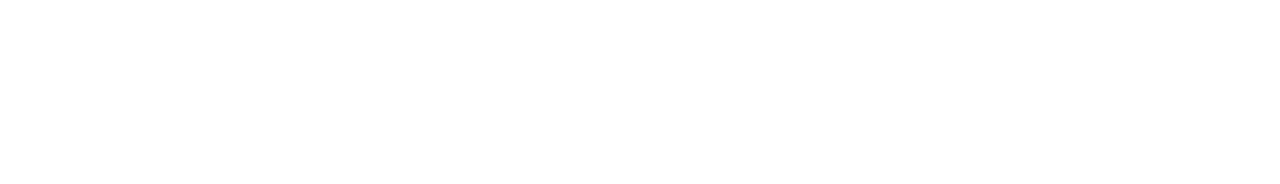
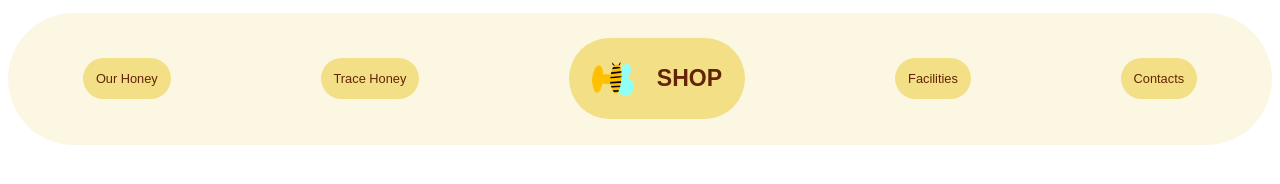
Before and after one commit to MeridjanShoti/U2-D3, a plain HTML site: page navigation_bar.html in a window 1280 px wide. Drawn offline with Linux system fonts and the light colour scheme.

Commit message:
2 finito

```diff
--- a/assets/css/navigationBarStyle.css
+++ b/assets/css/navigationBarStyle.css
@@ -0,0 +1,38 @@
+nav ul li {
+    display: inline-block;
+    background-color: #F3DF85;
+    border-radius: 10em;
+    padding: 1em;
+    vertical-align:middle;
+    margin-inline: 2px;
+}
+nav ul li a{
+    text-decoration: none;
+    display: flex;
+    align-items: center;
+    color: #612406;
+    gap: 1em;
+}
+
+nav ul{
+    display: flex;
+    justify-content: space-around;
+    align-items: center;
+    padding: 0;
+    width: 100%;
+    margin-inline: auto;
+    background-color: #FBF7E3;
+    padding: 2em 0;
+    border-radius: 10em;
+    font-family: Arial, Helvetica, sans-serif;
+    font-size: 0.8em;
+
+}
+nav ul li a img{
+    max-width: 1.8em;
+}
+.shop{
+    font-weight: bold;
+    font-size: 1.8em;
+    text-transform: uppercase;
+}
--- a/navigation_bar.html
+++ b/navigation_bar.html
@@ -7,6 +7,16 @@
     <link rel="stylesheet" href="./assets/css/navigationBarStyle.css">
 </head>
 <body>
-
+    <header>
+        <nav>
+            <ul>
+                <li><a href="">Our Honey</a></li>
+                <li><a href="">Trace Honey</a></li>
+                <li class="shop"><a href=""><img src="./assets/imgs/logo.png" alt="logo"><span>Shop</span></a></li>
+                <li><a href="">Facilities</a></li>
+                <li><a href="">Contacts</a></li>
+            </ul>
+        </nav>
+    </header>
 </body>
 </html>
```
